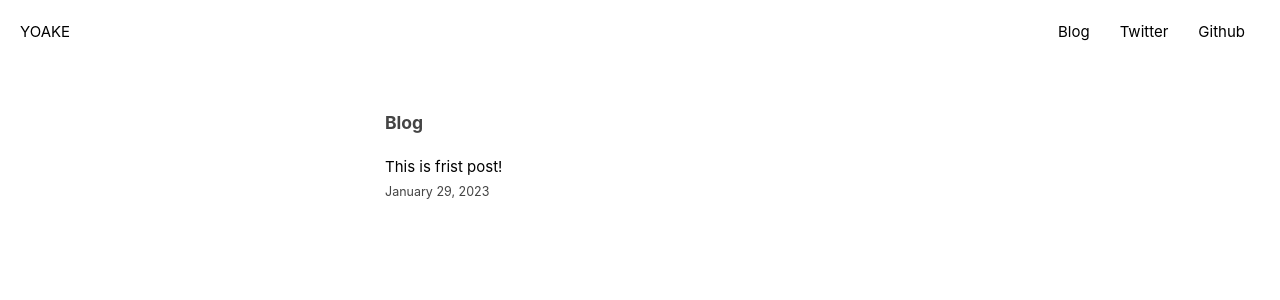
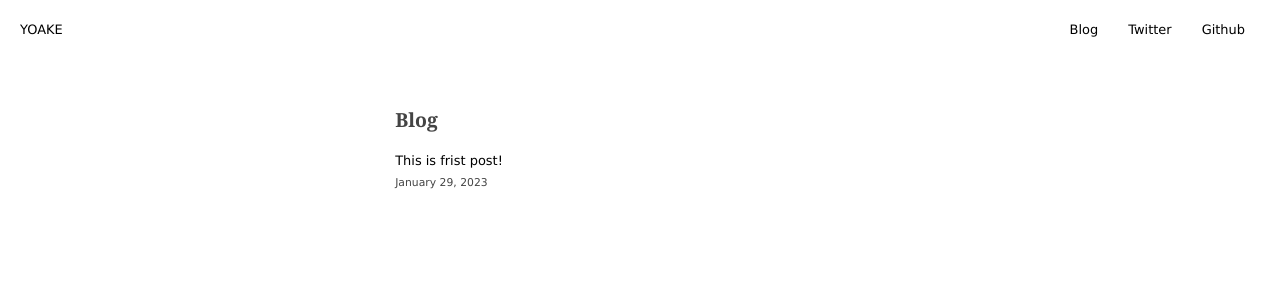
Before and after one commit to sanflog/yoakeNext, a Next.js app: page /blog/blog in a window 1280 px wide. Shown: the top 300 px of the page. Built offline with nearby package versions, Linux system fonts and the light colour scheme.

Commit message:
chenge_font_to_conmination_of_safe_web_font.

```diff
--- a/components/layout.module.css
+++ b/components/layout.module.css
@@ -15,7 +15,6 @@
 .header {
 	display: flex;
 	padding: 20px;
-	font-size: 1em;
 }
 
 .header a{
--- a/pages/blog/blog.jsx
+++ b/pages/blog/blog.jsx
@@ -22,7 +22,7 @@ export default function Blog({allPostsData}) {
 				<Head>
 					<title>Blog</title>
 				</Head>
-				<h3>Blog</h3>
+				<h1 className={utilStyles.headerFont}>Blog</h1>
 				<ul className={utilStyles.list}>
 					{allPostsData.map(({ id, date, title }) => (
 						<li className={utilStyles.listItem} key={id}>
--- a/pages/blog/posts/[id].js
+++ b/pages/blog/posts/[id].js
@@ -30,14 +30,13 @@ export default function Post({ postData }) {
 				<title>{postData.title}</title>
 			</Head>
 			<article>
-				<h1>{postData.title}</h1>
+				<h1 className={utilStyles.headerFont}>{postData.title}</h1>
 				<div className={utilStyles.lightText}>
 					<Date dateString={postData.date} />
 				</div>
 				<br />
 				<div dangerouslySetInnerHTML={{ __html: postData.contentHtml }} />
 			</article>
-			<Link href="/blog/blog">back to Blog top</Link>
 		</Layout>
 	);
 }
--- a/styles/global.css
+++ b/styles/global.css
@@ -1,11 +1,11 @@
 html, body {
 	padding: 0;
 	margin: 0;
-	font-family: -apple-system, BlinkMacSystemFont, Segoe UI, Roboto, Oxygen, Ubuntu, Cantarell, Fira Sans, Helvetica Neue, sans-serif;
+/*	font-family: -apple-system, BlinkMacSystemFont, Segoe UI, Roboto, Oxygen, Ubuntu, Cantarell, Fira Sans, Helvetica Neue, sans-serif; */
+	font-family: Verdana, sans-serif;
 	line-height: 1.6;
-	font-size: 18px;
 	color: #444;
-	font-size: 15px;
+	font-size: 90%;
 }
 
 * {
--- a/styles/utils.module.css
+++ b/styles/utils.module.css
@@ -1,6 +1,10 @@
 /*
  * heading
  */
+
+.headerFont {
+	font-family: Georgia, serif;
+}
 
 .heading2Xl {
   font-size: 2.5rem;
```
